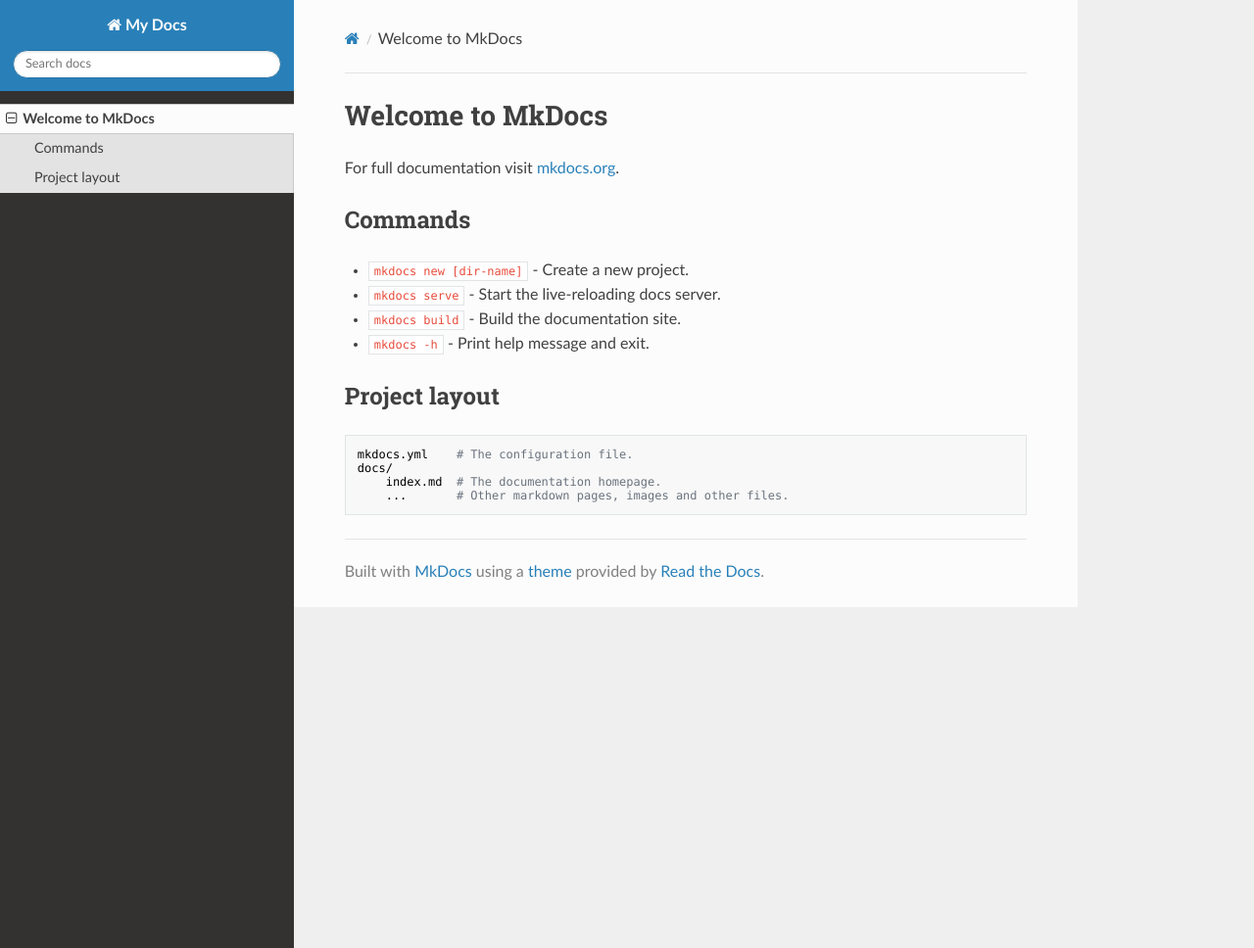
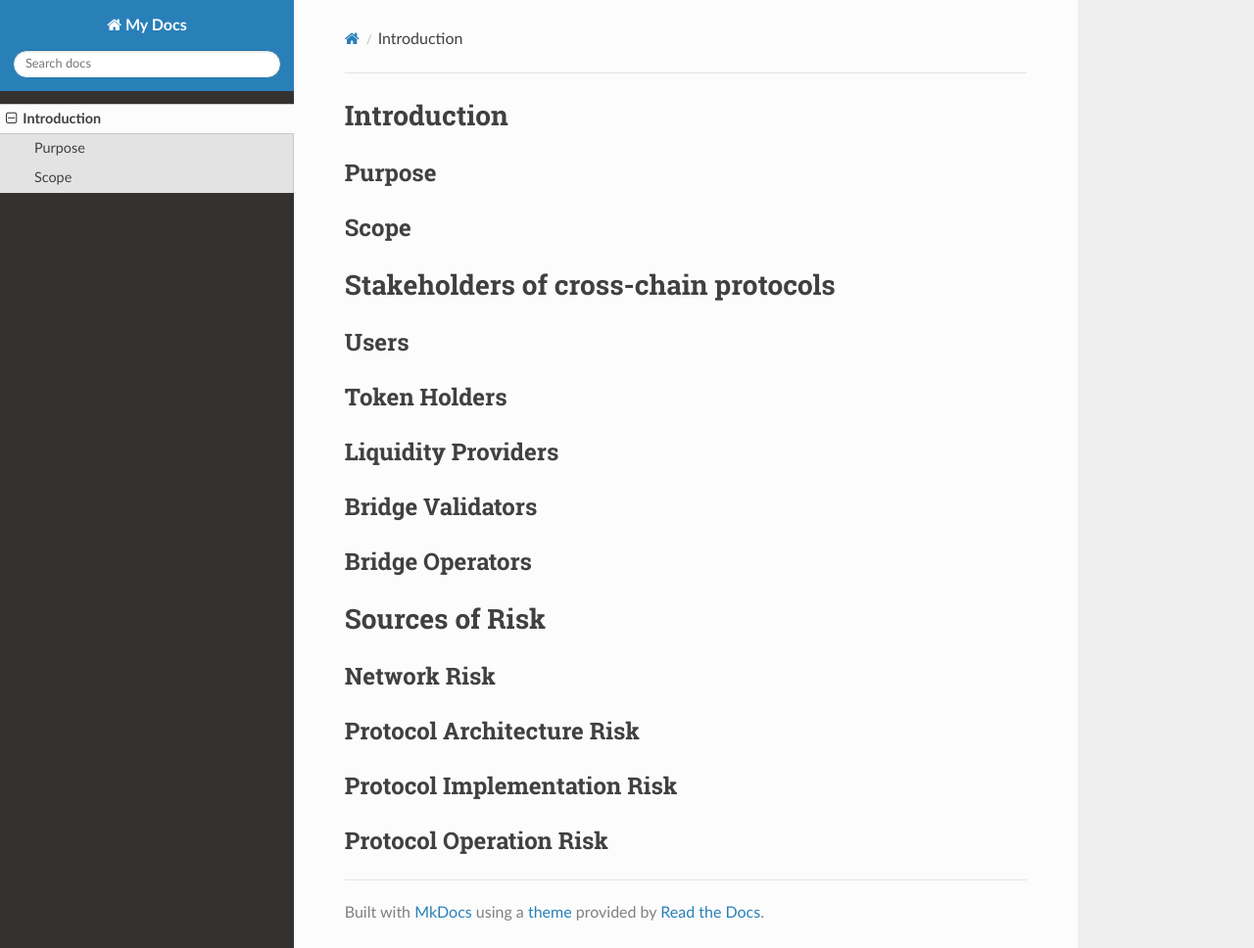
Before and after one commit to ermyas/ermyas.github.io, an MkDocs documentation site: the page built from docs/index.md, in a window 1280 px wide and 968 px high. Shown: the whole window at 98% size. Built offline with MkDocs 1.6.1, drawn with Linux system fonts in a browser that asks for light colours; nearby versions of some CDN libraries.

Commit message:
add structure

```diff
--- a/docs/index.md
+++ b/docs/index.md
@@ -1,17 +1,16 @@
-# Welcome to MkDocs
+# Introduction
+## Purpose
+## Scope
 
-For full documentation visit [mkdocs.org](https://www.mkdocs.org).
+# Stakeholders of cross-chain protocols
+## Users
+## Token Holders
+## Liquidity Providers
+## Bridge Validators
+## Bridge Operators
 
-## Commands
-
-* `mkdocs new [dir-name]` - Create a new project.
-* `mkdocs serve` - Start the live-reloading docs server.
-* `mkdocs build` - Build the documentation site.
-* `mkdocs -h` - Print help message and exit.
-
-## Project layout
-
-    mkdocs.yml    # The configuration file.
-    docs/
-        index.md  # The documentation homepage.
-        ...       # Other markdown pages, images and other files.
+# Sources of Risk
+## Network Risk
+## Protocol Architecture Risk
+## Protocol Implementation Risk
+## Protocol Operation Risk
```
